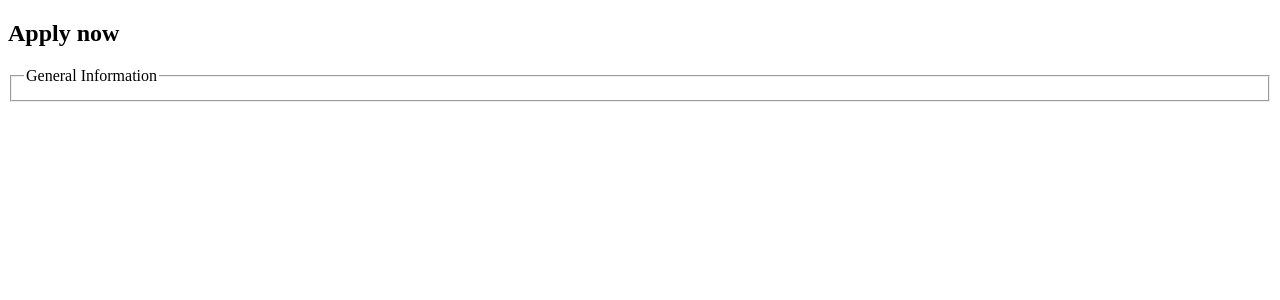
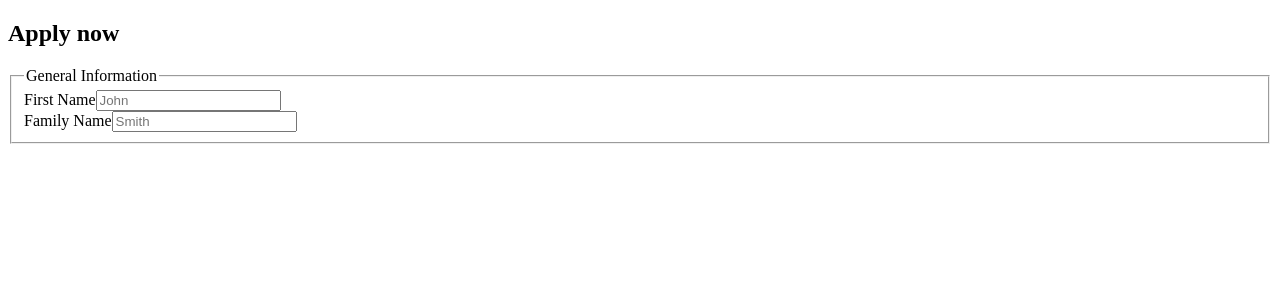
Before and after one commit to ralberrto/cv-project, a React (Create React App) app: page / in a window 1280 px wide. Shown: the top 300 px of the page. Built offline with nearby package versions, Linux system fonts and the light colour scheme; the HTML template or start-up script is replaced by a standard one.

Commit message:
Add TextInput component and test it on App

```diff
--- a/src/App.js
+++ b/src/App.js
@@ -3,10 +3,16 @@ import './App.css';
 
 class App extends React.Component {
   render() {
+
+    const generalInfoChildren = [
+      <TextInput label='First Name' name='first_name' placeholder='John' required={true} />,
+      <TextInput label='Family Name' name='family_name' placeholder='Smith' required={false} />,
+    ];
+
     return (
       <div className="App">
         <h2>Apply now</h2>
-        <FieldSet legend='General Information' />
+        <FieldSet legend='General Information' childInputs={generalInfoChildren} />
       </div>
     );
   };
@@ -18,9 +24,22 @@ class FieldSet extends React.Component {
     return (
       <fieldset>
         <legend>{legend}</legend>
+        {childInputs}
       </fieldset>
     );
   }
 }
 
+class TextInput extends React.Component {
+  render() {
+    let { label, name, placeholder, required } = { ...this.props };
+    return(
+      <div className='text-input-container'>
+        <label htmlFor={name} className='text-input-label'>{label}</label>
+        <input id={name} type='text' className='text-input' placeholder={placeholder} required={required}/>
+      </div>
+    );
+  }
+}
+
 export default App;
```
